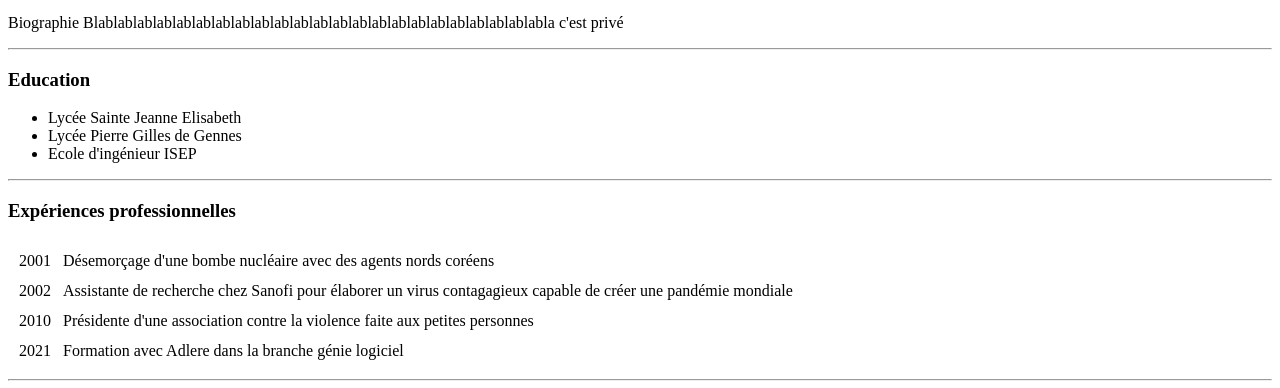
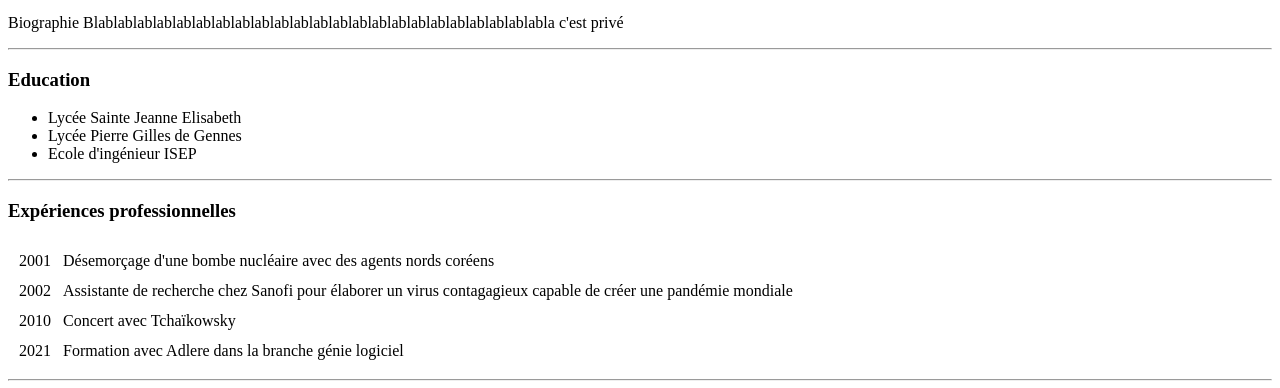
Before and after one commit to iaintlittl/Personnal-Website, a plain HTML site: page index.html in a window 1280 px wide. Shown: the part 412-800 px from the top of the page. Drawn offline with Linux system fonts and the light colour scheme.

Commit message:
Add files via upload

```diff
--- a/index.html
+++ b/index.html
@@ -33,7 +33,7 @@
       </tr>
       <tr>
         <td>2010</td>
-        <td>Présidente d'une association contre la violence faite aux petites personnes</td>
+        <td>Concert avec Tchaïkowsky</td>
       </tr>
       <tr>
         <td>2021</td>
```
